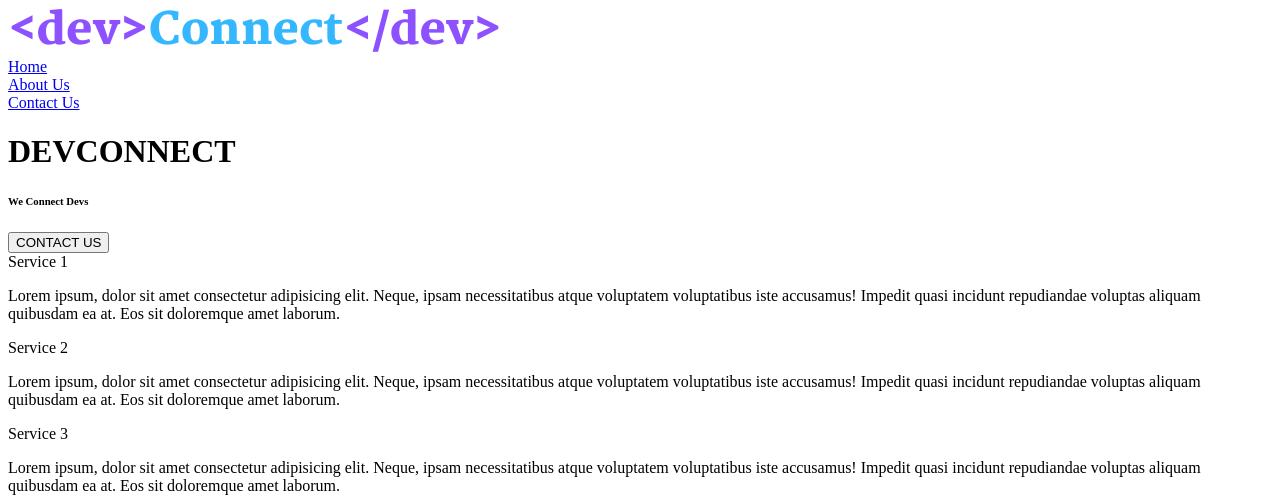
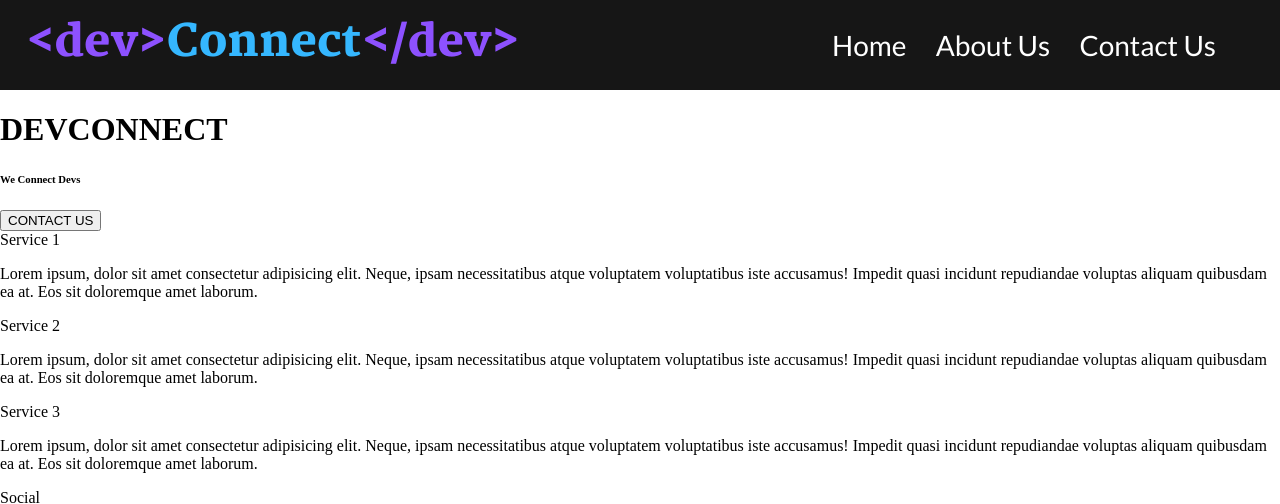
Before and after one commit to billyfontanez/devconnect, a plain HTML site: page index.html in a window 1280 px wide. Shown: the top 504 px of the page. Drawn offline with nearby package versions, Linux system fonts and the light colour scheme; files that its build step writes are made by us from their sources.

Commit message:
Added inital styles to navigation bar

```diff
--- a/index.html
+++ b/index.html
@@ -5,6 +5,7 @@
     <meta http-equiv="X-UA-Compatible" content="IE=edge">
     <meta name="viewport" content="width=device-width, initial-scale=1.0">
     <script src="https://kit.fontawesome.com/960f2c8f9c.js" crossorigin="anonymous"></script>    <link rel="stylesheet" href="styles.css">
+    <link href="https://fonts.googleapis.com/css2?family=Lato&display=swap" rel="stylesheet">
     <link rel="stylesheet" href="style.css">
     <title>Document</title>
 </head>
--- a/style.scss
+++ b/style.scss
@@ -0,0 +1,33 @@
+body{
+    margin: 0px;
+}
+
+.navigation-container{
+    display: grid;
+    grid-template-columns: 1fr 1fr;
+
+
+    background-color: #161616;
+    .nav-logo{
+        margin-left: 2vw;
+        margin-top: 2.5vh;
+        margin-bottom: 2.5vh;
+    }
+
+    .nav-links{
+        display: flex;
+        justify-content: space-between;
+        align-items: center;
+        margin-top: 2.5vh;
+        margin-bottom: 2.5vh;
+        margin-left: 15vw;
+        margin-right: 5vw;
+
+        .nav-link a{
+            text-decoration: none;
+            color: white;
+            font-size: 3.5vh;
+            font-family: 'Lato', sans-serif;
+        }
+    }
+}
```
Also changed, not shown: style.css (added), 2 other files.
